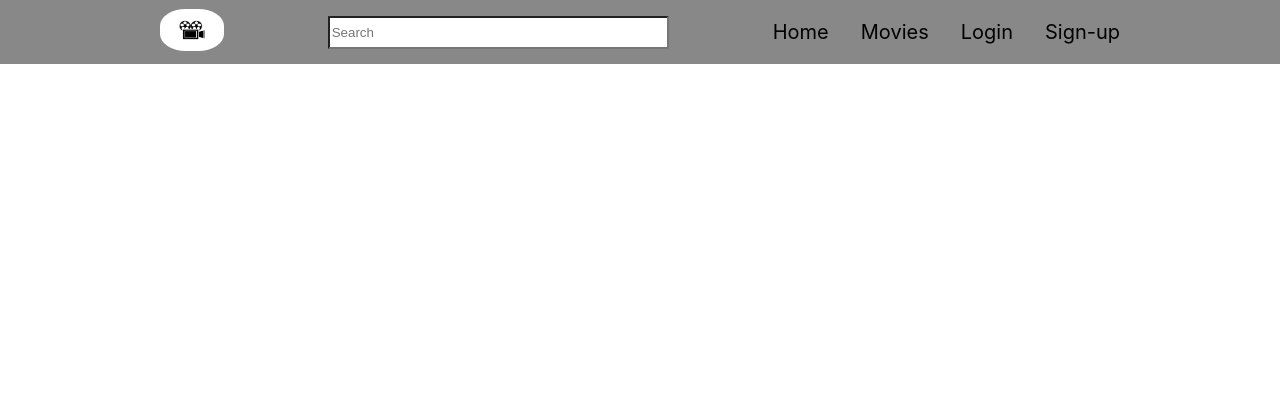
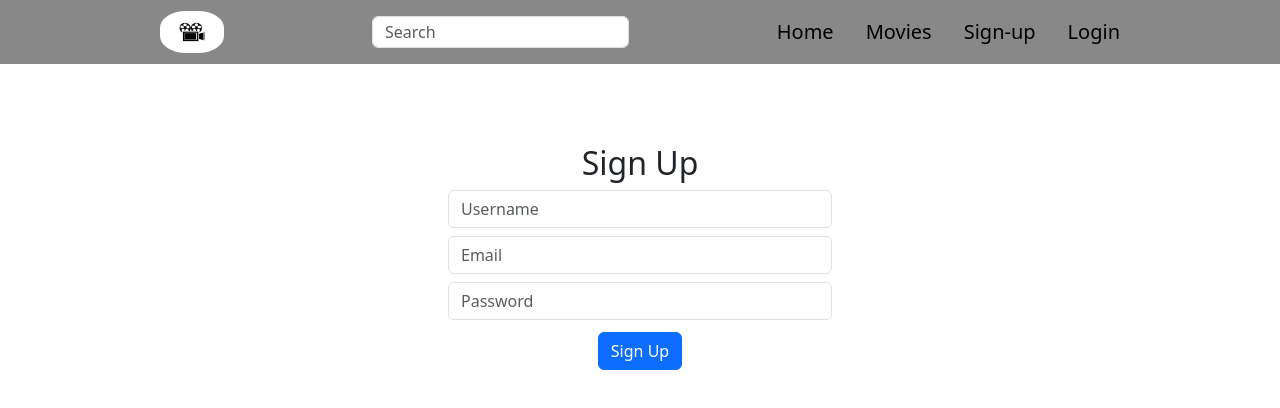
Before and after one commit to MarekAlexPolak/Rated-Movie-List, a React (Create React App) app in the folder Client/: page /signup in a window 1280 px wide. Shown: the top 408 px of the page. Built offline with nearby package versions, Linux system fonts and the light colour scheme; no server answers.

Commit message:
Search bar now clears after clicking a search result

```diff
--- a/Client/package.json
+++ b/Client/package.json
@@ -7,6 +7,7 @@
     "@testing-library/react": "^13.4.0",
     "@testing-library/user-event": "^13.5.0",
     "axios": "^1.5.1",
+    "bootstrap": "^5.3.2",
     "react": "^18.2.0",
     "react-bootstrap": "^2.9.0",
     "react-dom": "^18.2.0",
--- a/Client/src/App.css
+++ b/Client/src/App.css
@@ -1,4 +1,3 @@
-
 .App {
   text-align: center;
 }
@@ -77,8 +76,11 @@
   align-items: center;
   justify-content: space-between;
   background-color: #888;
+  width: 100%;
   height: 4em;
+  margin-bottom: 5em;
 }
+
 
 .navbar-container {
   display:flex;
@@ -87,11 +89,8 @@
 }
 
 .navbar-search-container {
-  display: flex;
-  flex-direction: column;
-  align-items: center;
   height: 3em;
-  padding-top: 1em;
+  padding-top: 0.5em;
 }
 
 .search-results {
@@ -104,7 +103,7 @@
   margin: 0;
   padding: 0;
   position: absolute;
-  margin-top: 2.2em;
+  margin-top: 1em;
 }
 
 .search-results li {
@@ -113,6 +112,7 @@
   margin-bottom: 4px;
   border-radius: 4px;
 }
+
 .search-results .navlink {
   font-size: 15px;
 }
@@ -149,3 +149,22 @@
   color:#1a73e7;
   cursor: pointer;
 }
+
+.signup-main {
+  display: flex;
+  flex-direction: column;
+  justify-content: center;
+  align-items: center;
+}
+.signup-main Form {
+  display: flex;
+  flex-direction: column;
+  width: 30%;
+  gap: 0.5em;
+}
+
+.signup-button {
+  display: flex;
+  justify-content: center;
+  padding: 4px;
+}
--- a/Client/src/App.js
+++ b/Client/src/App.js
@@ -6,6 +6,8 @@ import MovieList from './pages/MovieList';
 import MovieDetail from './pages/MovieDetail';
 import Home from './pages/Home';
 import Navbar from './components/Navbar';
+import Signup from './pages/Signup';
+import Login from './pages/Login';
 
 //Api Key 8d41633b8fdaee84acd555ef911ff211
 //Api Read Access Token eyJhbGciOiJIUzI1NiJ9.eyJhdWQiOiI4ZDQxNjMzYjhmZGFlZTg0YWNkNTU1ZWY5MTFmZjIxMSIsInN1YiI6IjY1Mjk5YWU3MWYzZTYwMDBhYzRkODExZiIsInNjb3BlcyI6WyJhcGlfcmVhZCJdLCJ2ZXJzaW9uIjoxfQ.eClhzdu5OPTFJvvTOKpoetCAbfc2vVRQA2cNniX3m00
@@ -15,15 +17,15 @@ const App = () => {
   return (
     <Router>
         <ApiAuth/>
-        <Container fluid>
           <Navbar />
           <Routes>
             <Route path="/movies/:id" Component={MovieDetail} />
             <Route path="/movies" Component={MovieList} />
+            <Route path="/signup" Component={Signup} />
+            <Route path="/login" Component={Login} />
             <Route path="/" Component={Home}>
             </Route>
           </Routes>
-        </Container>
     </Router>
   );
 };
--- a/Client/src/components/Navbar.js
+++ b/Client/src/components/Navbar.js
@@ -48,14 +48,14 @@ const Navbar = () => {
                 <img className="navbar-logo" src={Logo} alt="This is the logo"></img>
             </div>
             <div className="navbar-search-container">
-                <SearchBar onSearch={handleSearch} />
+                <SearchBar onSearch={handleSearch } />
                  {showResults && <SearchResults results={searchResults} /> }
             </div>
             <div className="navbar-container">
                 <NavLink to="/" className="inactive navlink" activeClassName="active">Home</NavLink>
                 <NavLink to="/movies" className="inactive navlink" activeClassName="active">Movies</NavLink>
+                <NavLink to="/signup" className="inactive navlink" activeClassName="active">Sign-up</NavLink>
                 <NavLink to="/login" className="inactive navlink" activeClassName="active">Login</NavLink>
-                <NavLink to="/signup" className="inactive navlink" activeClassName="active">Sign-up</NavLink>
             </div>
         </div>
     );
--- a/Client/src/components/SearchBar.js
+++ b/Client/src/components/SearchBar.js
@@ -10,21 +10,6 @@ const SearchBar = ({ onSearch }) => {
         setSearchTerm(term);
         onSearch(term);
     };
-
-    const handleUrlChange = () => {
-        setSearchTerm('');
-    };
-
-    useEffect(() => {
-        // Listen for changes in the URL
-        window.addEventListener('popstate', handleUrlChange);
-        console.log("changed");
-
-        return () => {
-            // Cleanup: remove the event listener when the component unmounts
-            window.removeEventListener('popstate', handleUrlChange);
-        };
-    }, [window.location.pathname]); // Empty dependency array to run the effect only once
 
     return (
         <div className='search-bar-container'>
--- a/Client/src/components/SearchResults.js
+++ b/Client/src/components/SearchResults.js
@@ -6,9 +6,19 @@ const SearchResults = ({ results }) => {
 
     const [showList, setShowList] = useState(true);
 
+    const refreshWindow = () => {
+      // Refresh the window after 5 milliseconds
+      window.location.reload();
+    };
+
     const handleClick = () => {
       if(showList){
         setShowList(false);
+      }
+      const timeoutId = setTimeout(refreshWindow, 1);
+
+      return () => {
+        clearTimeout(timeoutId);
       }
     }
 
--- a/Client/src/index.js
+++ b/Client/src/index.js
@@ -4,6 +4,7 @@ import './index.css';
 import App from './App';
 import reportWebVitals from './reportWebVitals';
 import './App.css';
+import 'bootstrap/dist/css/bootstrap.min.css';
 
 const root = ReactDOM.createRoot(document.getElementById('root'));
 root.render(
--- /dev/null
+++ b/Client/src/pages/Login.js
@@ -0,0 +1,68 @@
+import React, { useState } from "react";
+import { Form, Button } from "react-bootstrap";
+import { useNavigate } from "react-router-dom";
+
+
+const Login = () => {
+
+        const [username, setUsername] = useState("");
+        const [password, setPassword] = useState("");
+        //const [addUser] = useMutation(ADD_USER);
+        const navigate = useNavigate();
+
+
+        const handleUserSignup = async (event) => {
+            event.preventDefault();
+            const usernameInput = username;
+            const passwordInput = password;
+
+                try {
+                    const { data } = await addUser({
+                    variables: {
+                        userInput: {
+                        username: usernameInput,
+                        password: passwordInput,
+                        },
+                    },
+                    });
+                    console.log("");
+                    //Auth.login(data.addUser.token);
+
+                    // Redirect to the home page after successful signup
+                    navigate("/"); // Use navigate to redirect
+                } catch (err) {
+                    console.error(err);
+                    // add signup error message later
+                }
+        };
+    return (
+        <div className="signup-main">
+            <h2>Login</h2>
+            <Form onSubmit={handleUserSignup}>
+                <Form.Group controlId="username">
+                <Form.Control
+                    type="text"
+                    placeholder="Username"
+                    value={username}
+                    onChange={(event) => setUsername(event.target.value)}
+                />
+                </Form.Group>
+                <Form.Group controlId="password">
+                <Form.Control
+                    type="password"
+                    placeholder="Password"
+                    value={password}
+                    onChange={(event) => setPassword(event.target.value)}
+                />
+                </Form.Group>
+                <div className="signup-button">
+                    <Button variant="primary" type="submit">
+                        Login
+                    </Button>
+                </div>
+            </Form>
+        </div>
+    );
+}
+
+export default Login;
--- a/Client/src/pages/MovieDetail.js
+++ b/Client/src/pages/MovieDetail.js
@@ -5,11 +5,6 @@ const MovieDetail = () => {
     let { state } = useLocation();
     const [movie, setMovie] = useState(null);
     //console.log(state);
-
-    const handleUrlChange = (data) => {
-      console.log(data);
-      window.location.reload();
-    };
 
     useEffect(() => {
       const fetchData = async () => {
@@ -33,14 +28,6 @@ const MovieDetail = () => {
       };
 
       fetchData();
-
-      // Listen for changes in the URL
-      window.addEventListener('popstate', handleUrlChange);
-      console.log(window.location.pathname);
-      return () => {
-        // Cleanup: remove the event listener when the component unmounts
-        window.removeEventListener('popstate', handleUrlChange);
-      };
     }, [window.location.pathname]);
 
     if (!movie) {
--- /dev/null
+++ b/Client/src/pages/Signup.js
@@ -0,0 +1,78 @@
+import React, { useState } from "react";
+import { Form, Button } from "react-bootstrap";
+import { useNavigate } from "react-router-dom";
+
+
+const Signup = () => {
+
+        const [username, setUsername] = useState("");
+        const [email, setEmail] = useState("");
+        const [password, setPassword] = useState("");
+        //const [addUser] = useMutation(ADD_USER);
+        const navigate = useNavigate();
+
+
+        const handleUserSignup = async (event) => {
+            event.preventDefault();
+            const usernameInput = username;
+            const emailInput = email;
+            const passwordInput = password;
+
+                try {
+                    const { data } = await addUser({
+                    variables: {
+                        userInput: {
+                        username: usernameInput,
+                        email: emailInput,
+                        password: passwordInput,
+                        },
+                    },
+                    });
+                    //Auth.login(data.addUser.token);
+
+                    // Redirect to the home page after successful signup
+                    navigate("/"); // Use navigate to redirect
+                } catch (err) {
+                    console.error(err);
+                    // add signup error message later
+                }
+        };
+    return (
+        <div className="signup-main">
+            <h2>Sign Up</h2>
+            <Form onSubmit={handleUserSignup}>
+                <Form.Group controlId="username">
+                <Form.Control
+                    type="text"
+                    placeholder="Username"
+                    value={username}
+                    onChange={(event) => setUsername(event.target.value)}
+                />
+                </Form.Group>
+                <Form.Group controlId="email">
+                <Form.Control
+                    type="email"
+                    placeholder="Email"
+                    value={email}
+                    onChange={(event) => setEmail(event.target.value)}
+                />
+                </Form.Group>
+                <Form.Group controlId="password">
+                <Form.Control
+                    type="password"
+                    placeholder="Password"
+                    value={password}
+                    onChange={(event) => setPassword(event.target.value)}
+                />
+                </Form.Group>
+                <div className="signup-button">
+                    <Button variant="primary" type="submit">
+                        Sign Up
+                    </Button>
+                </div>
+            </Form>
+        </div>
+    );
+}
+
+export default Signup;
```
Also changed, not shown: 2 other files (tests, documents, lock files or other folders).
